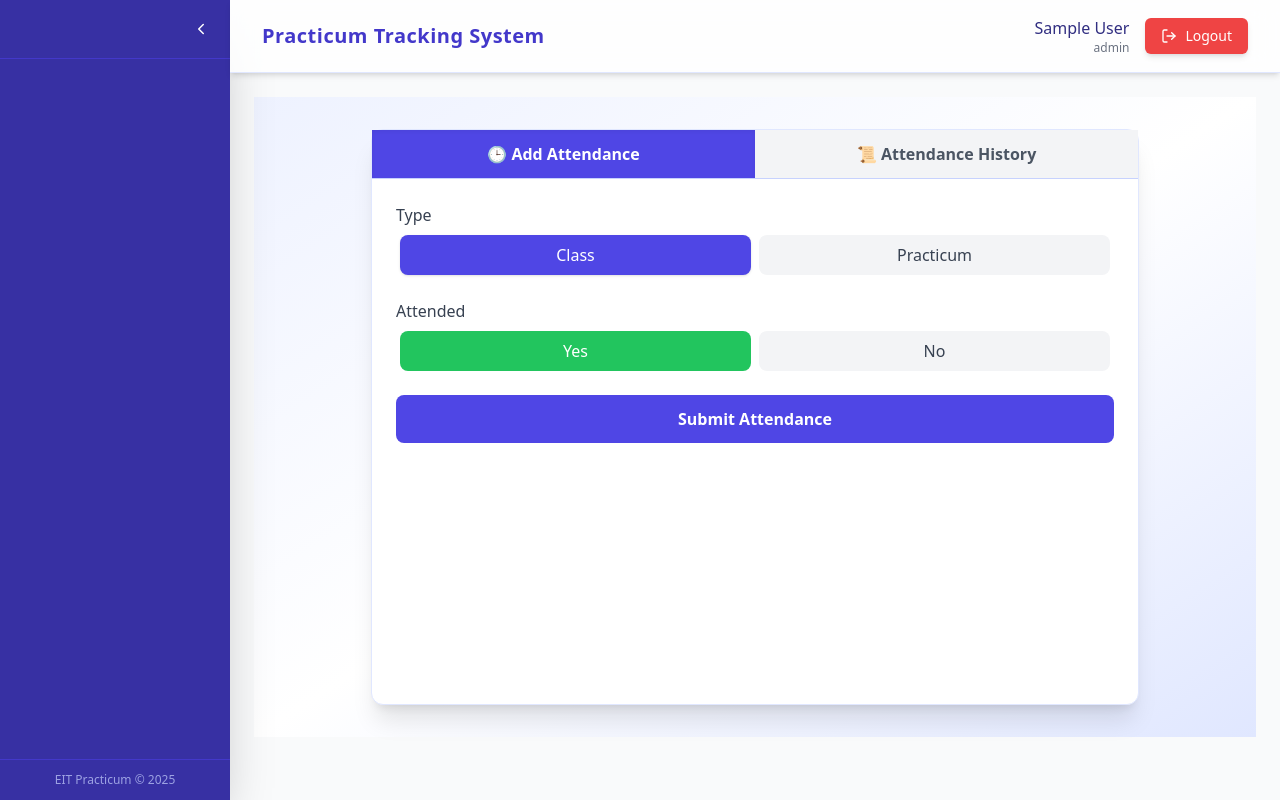
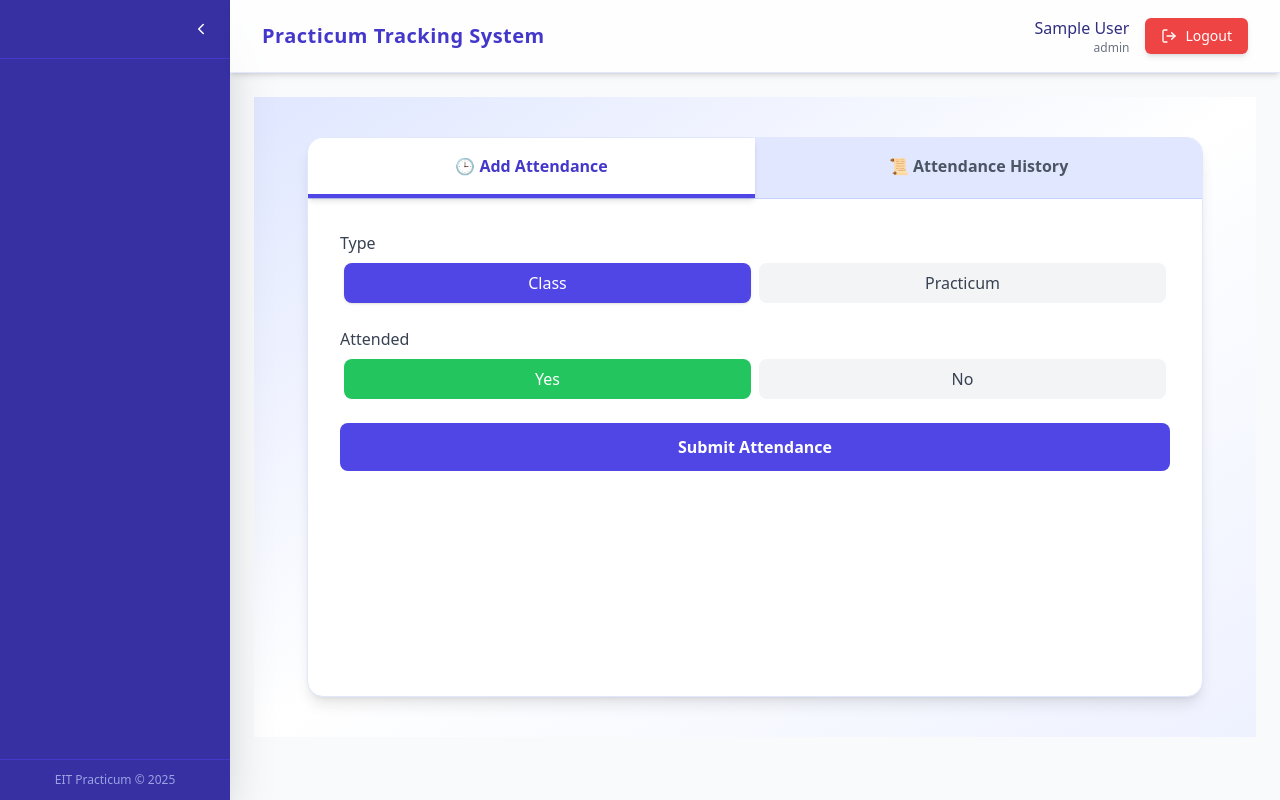
Before and after one commit to lasithahemajith/EIT_Ptacticum_Tracking_System, a React (Vite) app in the folder FE/: page /student/attendance in a window 1280 px wide. Built offline with nearby package versions, Linux system fonts and the light colour scheme; sample sign-in values are in the browser's storage.

Commit message:
UI change

```diff
--- a/FE/src/pages/Student/Attendance/AttendanceTabs.jsx
+++ b/FE/src/pages/Student/Attendance/AttendanceTabs.jsx
@@ -6,26 +6,26 @@ export default function AttendanceTabs() {
   const [activeTab, setActiveTab] = useState("add");
 
   return (
-    <div className="min-h-[80vh] bg-gradient-to-br from-indigo-50 via-white to-indigo-100 flex justify-center py-8">
-      <div className="w-full max-w-3xl bg-white shadow-xl rounded-xl border border-indigo-100">
+    <div className="min-h-[80vh] bg-gradient-to-br from-indigo-100 via-white to-indigo-50 flex justify-center py-10">
+      <div className="w-full max-w-4xl bg-white shadow-lg rounded-2xl border border-indigo-100 overflow-hidden">
         {/* Tab Headers */}
-        <div className="flex border-b border-indigo-200">
+        <div className="flex justify-center bg-indigo-50 border-b border-indigo-200">
           <button
             onClick={() => setActiveTab("add")}
-            className={`flex-1 py-3 font-semibold text-sm md:text-base transition-all ${
+            className={`flex-1 py-4 text-base font-semibold transition-all duration-300 relative ${
               activeTab === "add"
-                ? "bg-indigo-600 text-white shadow-inner"
-                : "bg-gray-100 text-gray-600 hover:bg-indigo-50"
+                ? "bg-white text-indigo-700 border-b-4 border-indigo-600 shadow-md z-10"
+                : "bg-indigo-100 text-gray-600 hover:text-indigo-700 hover:bg-indigo-200 border-b-4 border-transparent"
             }`}
           >
             🕒 Add Attendance
           </button>
           <button
             onClick={() => setActiveTab("history")}
-            className={`flex-1 py-3 font-semibold text-sm md:text-base transition-all ${
+            className={`flex-1 py-4 text-base font-semibold transition-all duration-300 relative ${
               activeTab === "history"
-                ? "bg-indigo-600 text-white shadow-inner"
-                : "bg-gray-100 text-gray-600 hover:bg-indigo-50"
+                ? "bg-white text-indigo-700 border-b-4 border-indigo-600 shadow-md z-10"
+                : "bg-indigo-100 text-gray-600 hover:text-indigo-700 hover:bg-indigo-200 border-b-4 border-transparent"
             }`}
           >
             📜 Attendance History
@@ -33,7 +33,7 @@ export default function AttendanceTabs() {
         </div>
 
         {/* Tab Content */}
-        <div className="p-6">
+        <div className="p-8 bg-white rounded-b-2xl transition-all duration-500 ease-in-out">
           {activeTab === "add" ? <AttendanceForm /> : <AttendanceHistory />}
         </div>
       </div>
```
